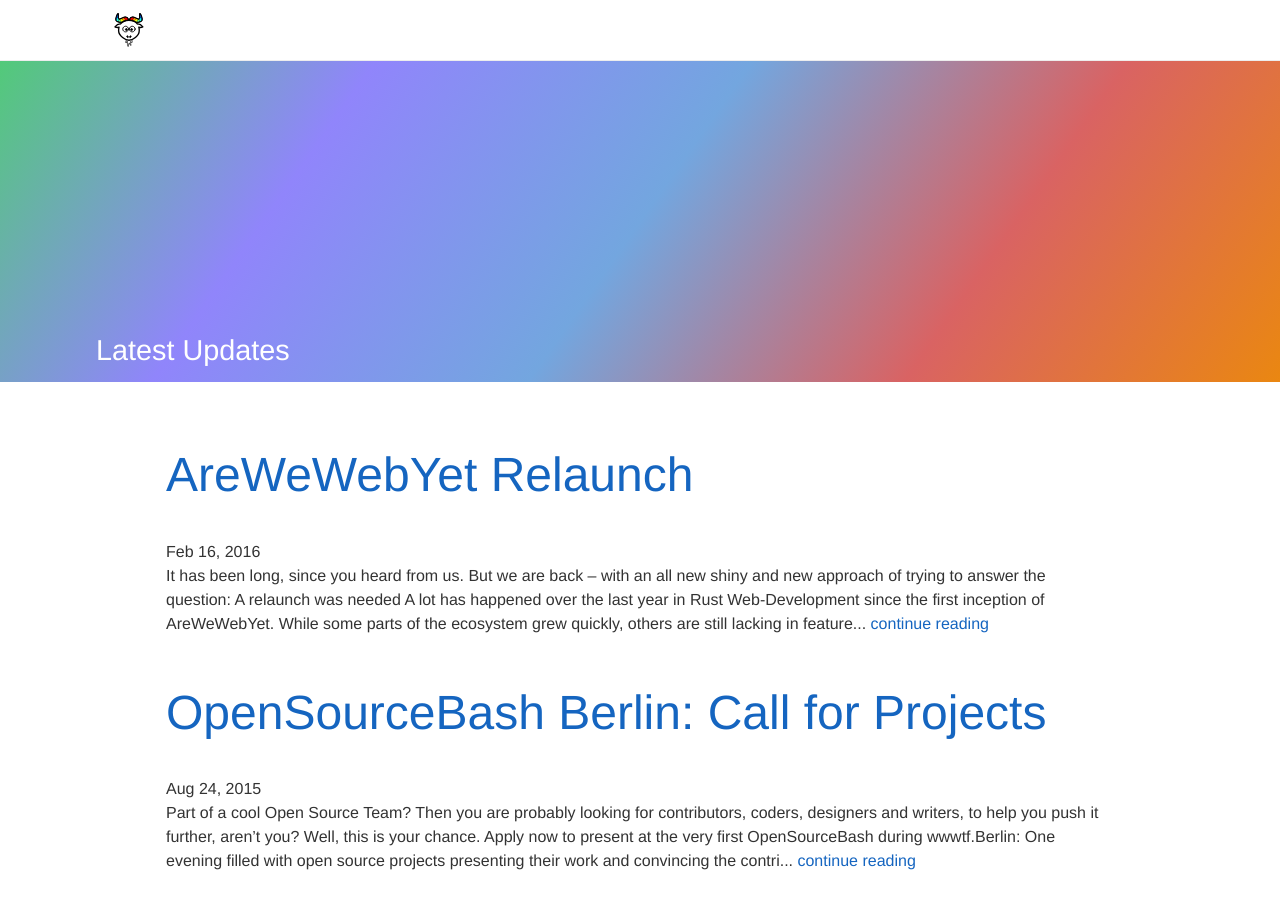
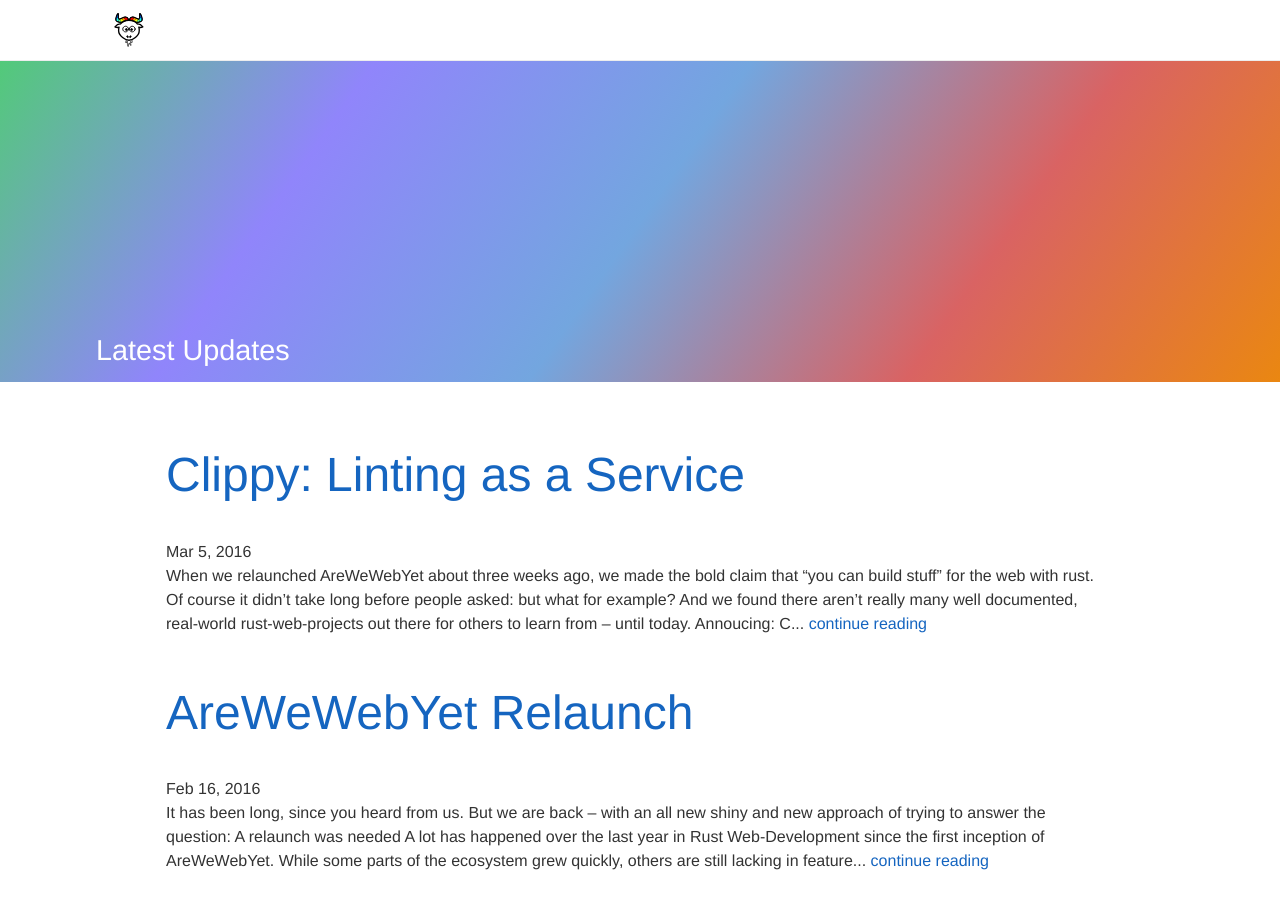
Before and after one commit to bashyHQ/website, a Jekyll site: the page built from blog.html, in a window 1280 px wide and 900 px high. Built offline with Jekyll 4.4.1, drawn with Linux system fonts in a browser that asks for light colours.

Commit message:
Announcing Clippy

```diff
--- a/_data/projects.yml
+++ b/_data/projects.yml
@@ -4,6 +4,7 @@
   url: /projects/clippy-service/
   featured: true
   github: ligthyear/clippy-service
+  bg_image: /assets/projects/clippy.png
   icon: >
     <svg xmlns="http://www.w3.org/2000/svg" xmlns:xlink="http://www.w3.org/1999/xlink" version="1.1" id="Layer_1" x="0px" y="0px" width="512.002px" height="547.795px" viewBox="-0.332 -0.001 512.002 547.795" enable-background="new -0.332 -0.001 512.002 547.795" xml:space="preserve">
     <path d="M504.855,202.352c-15.177-15.171-30.199,0-30.199,0L220.722,456.283c-39.644,39.639-81.961,55.996-119.034,46.057  c-27.393-7.342-48.341-28.877-56.046-57.622c-10.521-39.257,5.003-83.323,42.585-120.912L354.621,57.397  c25.099-25.099,58.093-14.987,78.126,5.035c10.715,10.72,17.204,23.692,18.265,36.521c1.155,14.004-4.213,27.077-15.988,38.84  L166.371,406.456c-15.734,15.73-30.521,17.96-36.427,12.042c-5.711-5.714-3.289-20.266,12.448-36.009L315.87,209.014  c8.343-8.331,8.343-21.863,0-30.193c-8.342-8.343-21.857-8.343-30.199,0L112.193,352.289  c-35.732,35.735-33.311,75.564-12.448,96.421c21.064,21.07,61.087,23.704,96.825-12.043l268.647-268.649  c20.772-20.761,30.574-45.859,28.357-72.573c-1.906-22.899-12.775-45.353-30.64-63.194c-34.788-34.817-95.151-48.41-138.509-5.053  L58.033,293.594C9.364,342.255-10.187,401.36,4.385,455.765c11.697,43.654,43.941,76.487,86.246,87.827  c10.506,2.812,21.271,4.201,32.205,4.201c42.889,0,88.116-21.333,128.083-61.305L504.85,232.552  C504.855,232.552,520.188,217.678,504.855,202.352z" fill="#FFFFFF"/>
--- /dev/null
+++ b/_posts/2016-03-05-clippy-linting-as-a-service.md
@@ -0,0 +1,33 @@
+---
+layout: post
+
+title: "Clippy: Linting as a Service"
+date: 2016-03-05
+image: /assets/projects/clippy.png
+
+tags:
+  - rust
+  - clippy
+
+---
+
+When we [relaunched AreWeWebYet](/news/2016/02/16/we-are-back-baby/) about three weeks ago, we made the bold claim that "you can build stuff" for the web with rust. Of course it didn't take long before people asked: but what for example? And we found there aren't really many well documented, real-world rust-web-projects out there for others to learn from – until today.
+
+## Annoucing: Clippy Service
+
+![Clippy Service](/assets/projects/clippy.png)
+
+[Clippy](https://crates.io/crates/clippy) is a rust compiler plugin, which automatically checks your code for common errors and bad style – commonly known as a linter. Unfortunately setting it up requires latest nightly features and integrating it isn't the easiest task at the moment – until now. Clippy Service offers to check out your github project and run clippy against it without any changes on your side. Once done, it awards you with a neat little badge you can put into your Readme and link to the extended logs:
+
+[![Clippy Linting Result – Always live!](http://clippy.bashy.io/github/ligthyear/clippy-service/master/badge.svg)](http://clippy.bashy.io/github/ligthyear/clippy-service/master/log)
+
+
+Of course it features a nice website on the front, allowing you to easily configure the badge and get the rendered output for a range of different text renderer (Markdown, AsciiDoc, etc.).
+
+## Annotated Source Code
+
+But more than just the real world service that it, Clippy is also meant as an extensive example and learning project. As such it ships – and advertises with on the homepage directly – a **completely annotated source code and [online viewer](http://clippy.bashy.io/docs/main.html)** – Whaaaaaat!!
+
+Further more, [the documentation index](http://clippy.bashy.io/docs/main.html) also gives links to various interesting features and how they are implemented, as well as gives you one-click access to the Vagrant, Docker and Travis Configuration files to reuse and learn from. And there are some nice features indeed: Redis, Sub-Processing with Output Parsing, Unicode Emojis and in-Memory-Unzipping.
+
+**Check it out: [clippy.bashy.io](http://clippy.bashy.io)**
```
Also changed, not shown: assets/projects/clippy.png (added).
